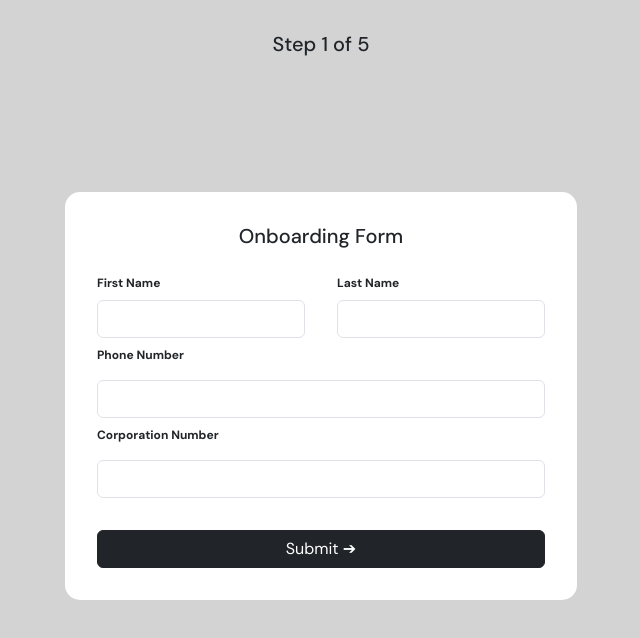
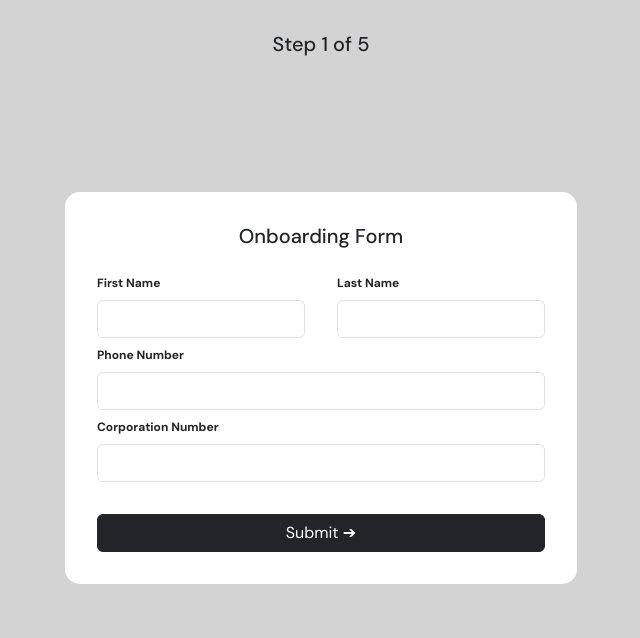
Before and after one commit to mozeezy/vault_ht, a React (Create React App) app: page / in a window 1280 px wide. Shown: the top 638 px of the page, without its empty margins (319-959 px from the left). Built offline with nearby package versions, Linux system fonts and the light colour scheme.

Commit message:
implement feedback

```diff
--- a/src/components/OBForm/OBForm.tsx
+++ b/src/components/OBForm/OBForm.tsx
@@ -1,130 +1,187 @@
 import React, { useState } from "react";
 import Form from "react-bootstrap/Form";
 import Button from "react-bootstrap/Button";
-import { useForm, SubmitHandler } from "react-hook-form";
-import { z, ZodType } from "zod";
+import Spinner from "react-bootstrap/Spinner";
+import { useForm, SubmitHandler, Controller } from "react-hook-form";
 import { zodResolver } from "@hookform/resolvers/zod";
 import "./obform.css";
-import { corpNumberArray } from "../../corpNumberArray";
 import axios from "axios";
 import { toast } from "react-toastify";
-import { isCanadianNumber } from "../../isCanadianNumber";
-import { Oval } from "react-loader-spinner";
 
-type formInput = {
+import { schema } from "../../formSchema";
+
+interface FormInput {
   firstName: string;
   lastName: string;
   phoneNumber: string;
   corpNumber: string;
-};
+}
 
 const OBForm: React.FC = () => {
   const [loading, setLoading] = useState<boolean>(false);
 
-  const schema: ZodType<formInput> = z.object({
-    firstName: z.string().max(50).min(2, { message: "First name is required" }),
-    lastName: z.string().max(50).min(2, { message: "Last name is required" }),
-    phoneNumber: z.string().refine((value) => isCanadianNumber(value), {
-      message: "Invalid Phone Number",
-    }),
-    corpNumber: z.string().refine((value) => corpNumberArray.includes(value), {
-      message: "Invalid Corporation Number",
-    }),
+  const { register, handleSubmit, reset, control, trigger, setValue } =
+    useForm<FormInput>({
+      resolver: zodResolver(schema),
+      shouldUnregister: false,
     });
 
-  const {
-    register,
-    handleSubmit,
-    reset,
-    formState: { errors },
-  } = useForm<formInput>({
-    resolver: zodResolver(schema),
-  });
+  const validateOnBlur = async (fieldName: keyof FormInput) => {
+    try {
+      await trigger(fieldName);
+    } catch (error) {}
+  };
 
-  const submitData: SubmitHandler<formInput> = async (data) => {
+  const submitData: SubmitHandler<FormInput> = async (data, e?) => {
+    e?.preventDefault();
     try {
       setLoading(true);
-      const response = await axios.get(
-        `https://vault-test-task-api.onrender.com/corporationNumber/${data.corpNumber}`
-      );
-      if (response.data.valid) {
-        const postResponse = await axios.post(
+      const response = await axios.post(
         "https://vault-test-task-api.onrender.com/profile-details",
         {
           firstName: data.firstName,
           lastName: data.lastName,
           corporationNumber: data.corpNumber,
-            phone: `+1${data.phoneNumber}`,
+          phone: data.phoneNumber.includes("+1")
+            ? data.phoneNumber
+            : `+1${data.phoneNumber}`,
         }
       );
-        if (postResponse.status === 200) {
-          toast.success("Form submitted successfully");
-          setLoading(false);
-          reset();
+
+      if (response.status === 200) {
+        setValue("firstName", "");
+        setValue("lastName", "");
+        setValue("phoneNumber", "");
+        setValue("corpNumber", "");
+        toast.success("Form submitted successfully!");
       } else {
-          toast.error("Error submitting form");
-        }
+        console.log(response.data);
+        toast.error("Failed to submit form:", response.data.message);
       }
     } catch (error) {
-      toast.error("Invalid Corporation Number");
+      toast.error("Error submitting form");
+    } finally {
+      setLoading(false);
     }
   };
+
   return (
     <div className="form__container">
       <h5>Onboarding Form</h5>
       <br />
       <Form className="form__component" onSubmit={handleSubmit(submitData)}>
-        <div className="name__container">
-          <div className="name__field">
+        <Form.Group className="name__container">
+          <Form.Group className="name__field">
             <Form.Label>
               <b>First Name</b>
             </Form.Label>
-            <Form.Control type="text" {...register("firstName")} />
-            {errors.firstName && (
-              <span className="error__message">{errors.firstName.message}</span>
+            <Controller
+              render={({ field, fieldState }) => (
+                <>
+                  <Form.Control
+                    {...register("firstName")}
+                    {...field}
+                    onBlur={() => validateOnBlur("firstName")}
+                  />
+                  {fieldState?.isDirty && fieldState?.error && (
+                    <Form.Text className="text-danger">
+                      {fieldState.error.message}
+                    </Form.Text>
                   )}
-          </div>
-          <div className="name__field">
+                </>
+              )}
+              control={control}
+              name="firstName"
+            />
+          </Form.Group>
+          <Form.Group className="name__field">
             <Form.Label>
               <b>Last Name</b>
             </Form.Label>
-            <Form.Control type="text" {...register("lastName")} />
-            {errors.lastName && (
-              <span className="error__message">{errors.lastName.message}</span>
+            <Controller
+              render={({ field, fieldState }) => (
+                <>
+                  <Form.Control
+                    {...register("lastName")}
+                    {...field}
+                    onBlur={() => validateOnBlur("lastName")}
+                  />
+                  {fieldState?.isDirty && fieldState?.error && (
+                    <Form.Text className="text-danger">
+                      {fieldState.error.message}
+                    </Form.Text>
                   )}
-          </div>
-        </div>
+                </>
+              )}
+              control={control}
+              name="lastName"
+            />
+          </Form.Group>
+        </Form.Group>
+
+        <Form.Group>
           <Form.Label>
             <b>Phone Number</b>
           </Form.Label>
-        <Form.Control type="text" {...register("phoneNumber")} />
-        {errors.phoneNumber && (
-          <span className="error__message">{errors.phoneNumber.message}</span>
+          <Controller
+            render={({ field, fieldState }) => (
+              <>
+                <Form.Control
+                  {...register("phoneNumber")}
+                  {...field}
+                  onBlur={() => validateOnBlur("phoneNumber")}
+                />
+                {fieldState?.isDirty && fieldState?.error && (
+                  <Form.Text className="text-danger">
+                    {fieldState.error.message}
+                  </Form.Text>
                 )}
+              </>
+            )}
+            control={control}
+            name="phoneNumber"
+          />
+        </Form.Group>
+
+        <Form.Group>
           <Form.Label>
             <b>Corporation Number</b>
           </Form.Label>
-        <Form.Control type="text" {...register("corpNumber")} />
-        {errors.corpNumber && (
-          <span className="error__message">{errors.corpNumber.message}</span>
+          <Controller
+            render={({ field, fieldState }) => (
+              <>
+                <Form.Control
+                  {...register("corpNumber")}
+                  {...field}
+                  onBlur={() => validateOnBlur("corpNumber")}
+                />
+                {fieldState?.isDirty && fieldState?.error && (
+                  <Form.Text className="text-danger">
+                    {fieldState.error.message}
+                  </Form.Text>
                 )}
+              </>
+            )}
+            control={control}
+            name="corpNumber"
+          />
+        </Form.Group>
+        <Button variant="dark" type="submit" className="submit__btn">
           {loading ? (
-          <Oval
-            height="30"
-            width="30"
-            color="black"
-            ariaLabel="oval-loading"
-            secondaryColor="white"
-            wrapperStyle={{
-              marginTop: "0.5rem",
-              alignSelf: "center",
-            }}
+            <>
+              <Spinner
+                as="span"
+                animation="border"
+                size="sm"
+                role="status"
+                aria-hidden="true"
               />
+              &nbsp;Submitting...
+            </>
           ) : (
-          <Button variant="dark" type="submit" className="submit__btn">
-            Submit ➔
+            "Submit ➔"
+          )}
         </Button>
-        )}
       </Form>
     </div>
   );
--- a/src/corpNumberArray.ts
+++ /dev/null
@@ -1,12 +0,0 @@
-export const corpNumberArray: string[] = [
-  "826417395",
-  "158739264",
-  "123456789",
-  "591863427",
-  "312574689",
-  "287965143",
-  "265398741",
-  "762354918",
-  "468721395",
-  "624719583",
-];
--- /dev/null
+++ b/src/formSchema.ts
@@ -0,0 +1,37 @@
+import { z } from "zod";
+import { isCanadianNumber } from "./isCanadianNumber";
+import axios from "axios";
+
+export const schema = z.object({
+  firstName: z
+    .string()
+    .max(50)
+    .min(2, { message: "First name must be at least 2 characters" }),
+  lastName: z
+    .string()
+    .max(50)
+    .min(2, { message: "Last name must be at least 2 characters" }),
+  phoneNumber: z.string().refine((value) => isCanadianNumber(value), {
+    message: "Invalid Phone Number",
+  }),
+  corpNumber: z
+    .string()
+    .length(9, {
+      message: "Invalid corporation number",
+    })
+    .refine(
+      async (value) => {
+        try {
+          const response = await axios.get(
+            `https://vault-test-task-api.onrender.com/corporationNumber/${value}`
+          );
+          return response.data.valid;
+        } catch (error) {
+          return false;
+        }
+      },
+      {
+        message: "Invalid corporation number",
+      }
+    ),
+});
--- a/src/isCanadianNumber.ts
+++ b/src/isCanadianNumber.ts
@@ -40,7 +40,14 @@ const canadianAreaCodes: string[] = [
 export function isCanadianNumber(phoneNumber: string) {
   const canadianPhoneRegex =
     /^(\+?1?[ -]?(?:\([2-9]\d{2}\)[ -]?|[2-9]\d{2}[ -]?)\d{3}[ -]?\d{4})$/;
-  const areaCode = phoneNumber.substring(0, 3);
+
+  let areaCode: string = "";
+  if (phoneNumber.includes("+1")) {
+    areaCode = phoneNumber.substring(2, 5);
+  } else {
+    areaCode = phoneNumber.substring(0, 3);
+  }
+
   if (canadianAreaCodes.includes(areaCode))
     return canadianPhoneRegex.test(phoneNumber);
   else {
```
Also changed, not shown: package.json (+7 -2 lines), src/setupTests.ts (added, +5 -0 lines), 1 other file (tests, documents, lock files or other folders). Lines whose indentation alone changed are shown as unchanged.
